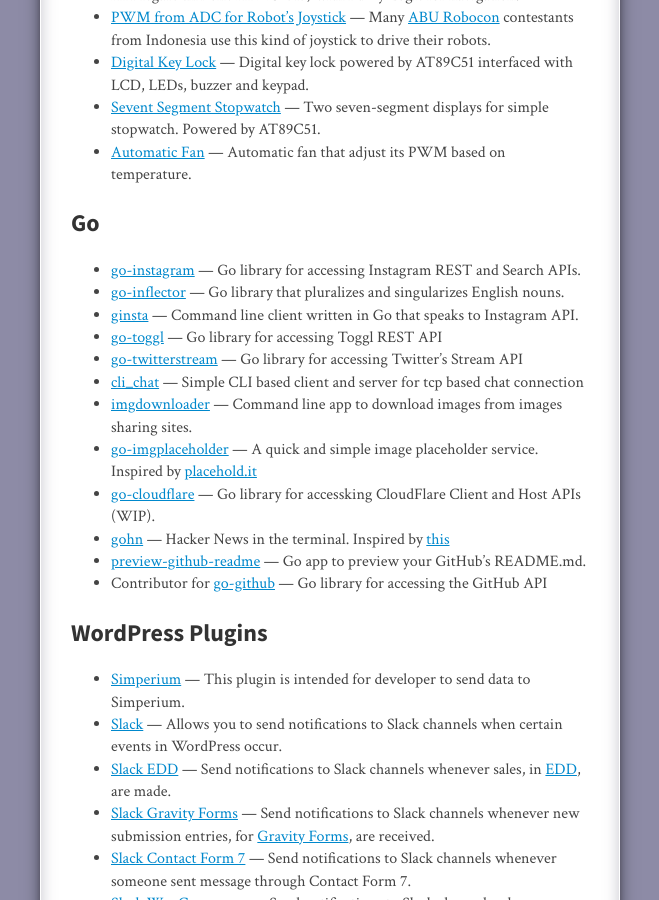
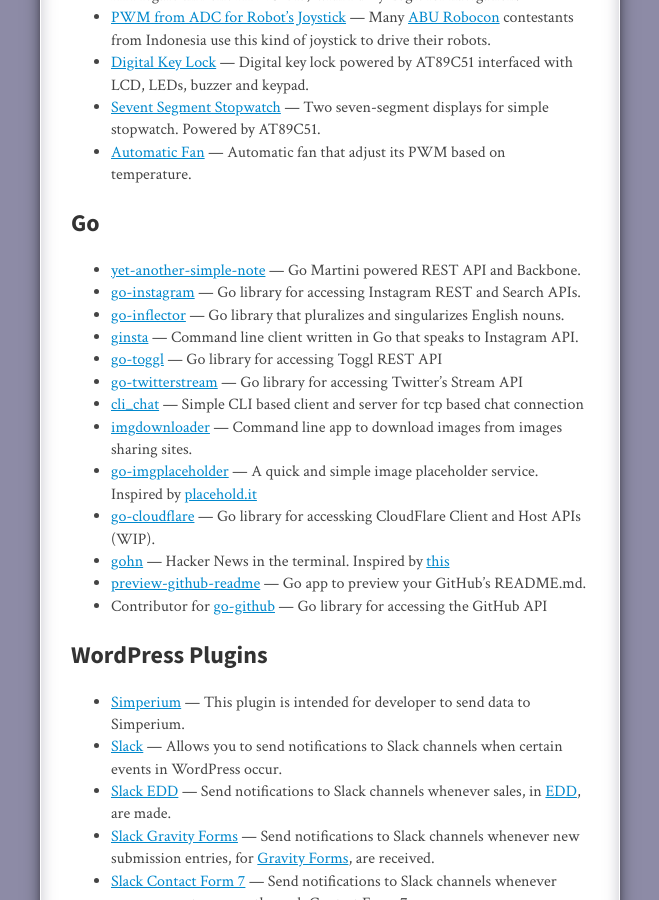
Before and after one commit to gedex/gedex.github.com, a Jekyll site: the page built from projects/index.md, in a window 1280 px wide and 900 px high, scrolled down 376 px. Shown: the whole window, without its empty margins (310-969 px from the left). Built offline with Jekyll 4.4.1, drawn with Linux system fonts in a browser that asks for light colours; nearby versions of some CDN libraries; some web fonts are replaced; comment, search, counter and statistics services are not loaded; some of the changed text lies outside the part shown.

Commit message:
Added yet-another-simple-note project.

```diff
--- a/projects/index.md
+++ b/projects/index.md
@@ -16,6 +16,7 @@ layout: page
 
 ## Go
 
+* [yet-another-simple-note](https://github.com/gedex/yet-another-simple-note) &mdash; Go Martini powered REST API and Backbone.
 * [go-instagram](https://github.com/gedex/go-instagram) &mdash; Go library for accessing Instagram REST and Search APIs.
 * [go-inflector](https://github.com/gedex/inflector) &mdash; Go library that pluralizes and singularizes English nouns.
 * [ginsta](https://github.com/gedex/ginsta) &mdash; Command line client written in Go that speaks to Instagram API.
@@ -73,6 +74,7 @@ layout: page
 
 ## JavaScript
 
+* [yet-another-simple-note](https://github.com/gedex/yet-another-simple-note) &mdash; Go Martini powered REST API and Backbone.
 * [Tower of Hanoi](https://github.com/gedex/TowerOfHanoiJS) &mdash; JavaScript code to create Tower of Hanoi game.
 
 ## Other
```
